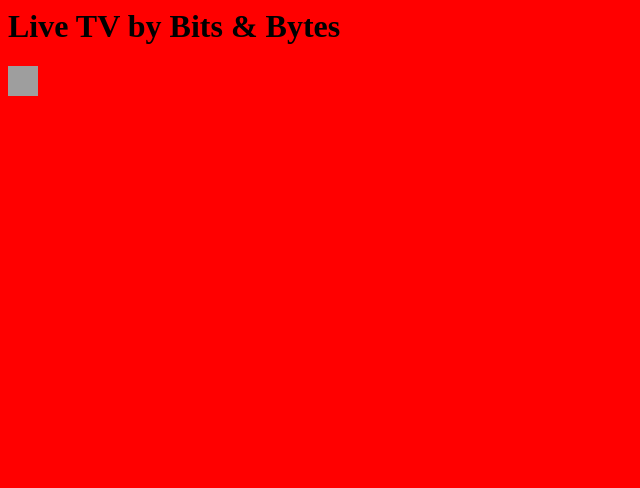
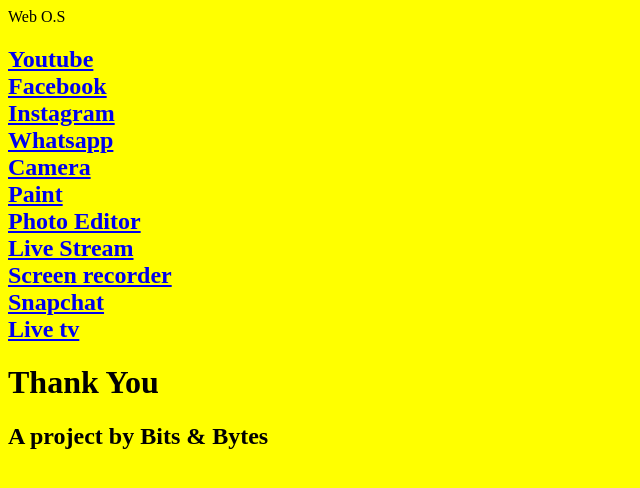
Before and after one commit to Armaan9856/web-is-fixed, a plain HTML site: page index.html in a window 1280 px wide. Shown: the whole page, without its empty margins (0-640 px from the left). Drawn offline with Linux system fonts and the light colour scheme; grey boxes are pictures that could not be loaded.

Commit message:
Update index.html

```diff
--- a/index.html
+++ b/index.html
@@ -1,5 +1,20 @@
-  <HTML>
-  <HEAD><H1><B>
-  Live TV by Bits & Bytes
-  </HEAD></B></H1>
-  <BODY bgcolor="red"><image src="https://encrypted-tbn0.gstatic.com/images?q=tbn:ANd9GcTaEj3BtwAHp34BuEm6r7OKJJQc6OuQuDAGXg&s"width=30px height=30px>
+<HTML>
+<HEAD><H1><B></B></H1>Web O.S</HEAD>
+<BODY bgcolor="yellow"><H2>
+  <a href="https://www.youtube.com">Youtube</a><BR>
+  <a href="https://www.facebook.com">Facebook</a><BR>
+  <a href="https://www.instagram.com">Instagram</a><BR>
+  <a href="https://web.whatsapp.com/">Whatsapp</a><BR>
+  <a href="https://webcamera.io/">Camera</a><BR>
+  <a href="https://canvaspaint.org/">Paint</a><BR>
+  <a href="https://picsart.com/photo-editor/">Photo Editor</a><BR>
+  <a href="https://streamyard.com/">Live Stream</a><BR>
+  <a href="https://streamyard.com/">Screen recorder</a><BR>
+  <a href="https://web.snapchat.com/">Snapchat</a><BR>
+  <a href="https://armaan9856.github.io/live-tv-fixed/">Live tv</a>
+  </H2>
+  <H1><B>Thank You</H1></B>
+  <H2>A project by Bits & Bytes</H2>
+</BODY>
+  <TITLE>Web O.S</TITLE>
+</HTML>
```
